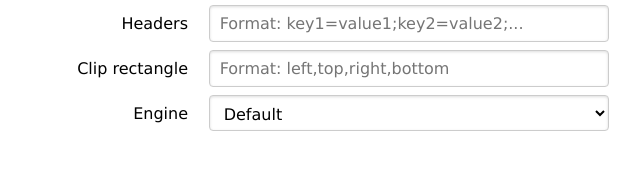
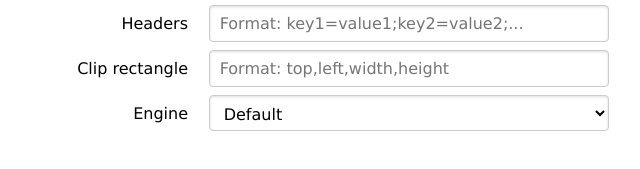
Before and after one commit to vbauer/manet, a website: page public/usage.html in a window 1280 px wide. Shown: the part 1044-1213 px from the top of the page, 308-948 px from the left. Drawn offline with Linux system fonts and the light colour scheme.

Commit message:
Correct clip rectangle instructions
See
https://github.com/vbauer/manet/blob/8471076fb89b967ef06c1bb22c05f3719b2d9756/src/options.js#L62

```diff
--- a/public/usage.html
+++ b/public/usage.html
@@ -157,7 +157,7 @@
 
                 <div class="pure-control-group">
                     <label for="clipRect">Clip rectangle</label>
-                    <input id="clipRect" name="clipRect" type="text" maxlength="1024" placeholder="Format: left,top,right,bottom">
+                    <input id="clipRect" name="clipRect" type="text" maxlength="1024" placeholder="Format: top,left,width,height">
                 </div>
 
                 <div class="pure-control-group">
```
